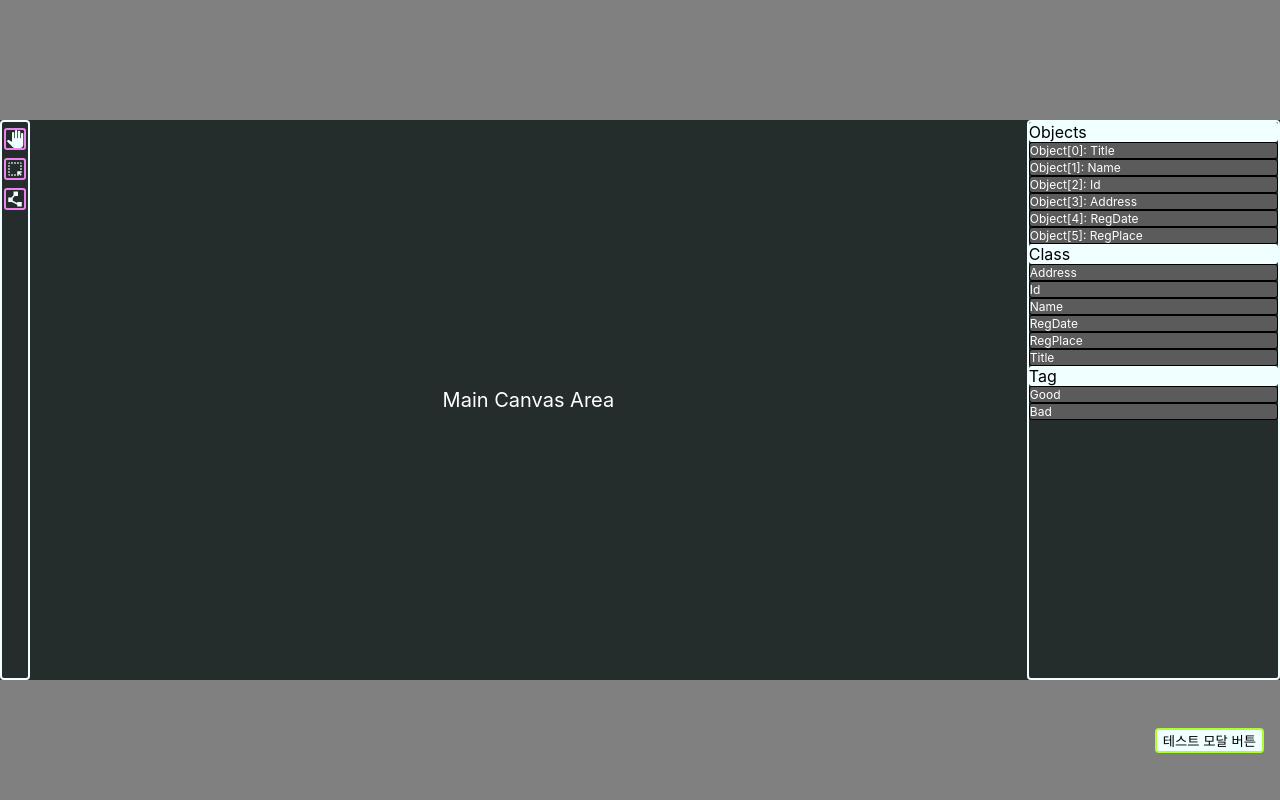
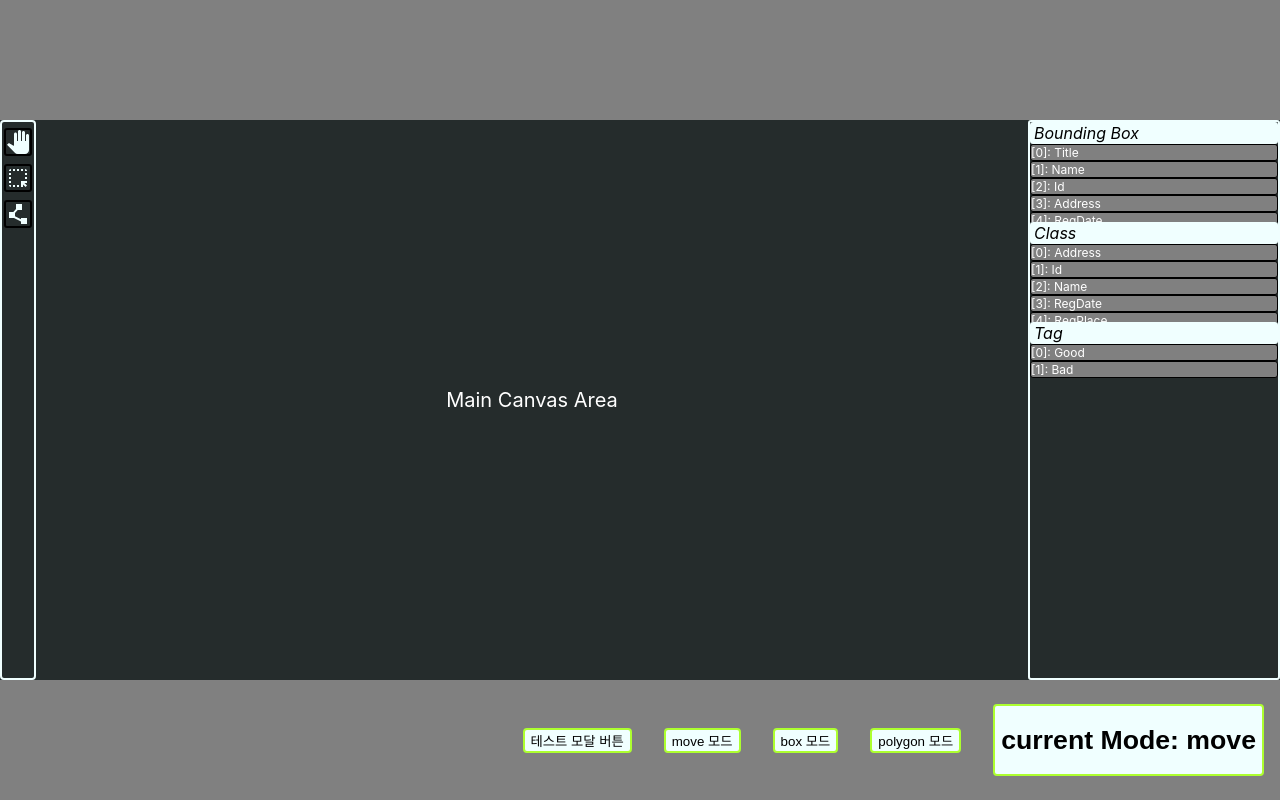
Before and after one commit to SleepyCloud023/Oasys, a React (Create React App) app in the folder oasys/: page / in a window 1280 px wide. Built offline with nearby package versions, Linux system fonts and the light colour scheme.

Commit message:
Icon Button Custom 연습 시작

```diff
--- a/oasys/package.json
+++ b/oasys/package.json
@@ -5,6 +5,7 @@
   "dependencies": {
     "@emotion/react": "^11.7.1",
     "@emotion/styled": "^11.6.0",
+    "@mui/icons-material": "^5.3.1",
     "@mui/material": "^5.3.1",
     "@testing-library/jest-dom": "^5.14.1",
     "@testing-library/react": "^12.0.0",
--- a/oasys/src/Components/Footer/Footer.js
+++ b/oasys/src/Components/Footer/Footer.js
@@ -18,12 +18,25 @@ const StyledButton = styled.button`
 `;
 
 function Footer({ children, ...rest }) {
+  const [mouseMode, setMouseMode] = useState("move");
   const [dialogOn, setDialogOn] = useState(false);
   return (
     <StyledFooter {...rest}>
       <StyledButton onClick={() => setDialogOn(true)}>
         테스트 모달 버튼
       </StyledButton>
+      {/* 연습용 */}
+      <StyledButton onClick={() => setMouseMode("move")}>
+        move 모드
+      </StyledButton>
+      <StyledButton onClick={() => setMouseMode("box")}>box 모드</StyledButton>
+      <StyledButton onClick={() => setMouseMode("polygon")}>
+        polygon 모드
+      </StyledButton>
+      <StyledButton>
+        <h1>current Mode: {mouseMode}</h1>
+      </StyledButton>
+
       <Dialog dialogOn={dialogOn} setDialogOn={setDialogOn} />
     </StyledFooter>
   );
--- a/oasys/src/Components/WorkingSection/LeftControlPanel.js
+++ b/oasys/src/Components/WorkingSection/LeftControlPanel.js
@@ -1,5 +1,5 @@
 import React from "react";
-import styled from "styled-components";
+import styled, { css } from "styled-components";
 import HighlightAltIcon from "@mui/icons-material/HighlightAlt";
 import PanToolIcon from "@mui/icons-material/PanTool";
 import PolylineIcon from "@mui/icons-material/Polyline";
@@ -30,24 +30,23 @@ const StyledLeftPanel = styled.div`
 const ResizedIconStyle = {
   // 색상
   color: "azure",
-  border: "2px solid violet",
+  border: "2px solid black",
   borderRadius: "3px",
   // 배치
   margin: "4px 0",
   // 크기
-  fontSize: "18px",
+  // 1rem = 브라우저 16px
+  fontSize: "1.5rem",
   cursor: "pointer",
 };
 
 function LeftControlPanel({ areaPercent, ...rest }) {
   return (
-    <>
-      <StyledLeftPanel areaPercent={areaPercent} {...rest}>
-        <PanToolIcon sx={ResizedIconStyle} />
-        <HighlightAltIcon sx={ResizedIconStyle} />
-        <PolylineIcon sx={ResizedIconStyle} />
-      </StyledLeftPanel>
-    </>
+    <StyledLeftPanel areaPercent={areaPercent} {...rest}>
+      <PanToolIcon sx={ResizedIconStyle} />
+      <HighlightAltIcon sx={ResizedIconStyle} />
+      <PolylineIcon sx={ResizedIconStyle} />
+    </StyledLeftPanel>
   );
 }
 
--- a/oasys/src/Components/WorkingSection/RightControlPanel.js
+++ b/oasys/src/Components/WorkingSection/RightControlPanel.js
@@ -1,10 +1,12 @@
 import React from "react";
 import styled from "styled-components";
 import MockData from "../../MockData/MainView.json";
+import ToggleList from "./ToggleList";
 
 const RightPanel = styled.div`
+  border: 1px solid transparent;
+  border-radius: 3px;
   border: 2px solid azure;
-  border-radius: 4px;
   color: white;
   font: bold;
   /* 배치 */
@@ -19,40 +21,43 @@ const RightPanel = styled.div`
   }}
 `;
 
-const ListCover = styled.div`
-  background-color: azure;
-  border-radius: 3px;
-  color: black;
-`;
+function objectExtractor(element, index) {
+  const { ClassName, Bbox } = element.Object;
+  console.log(`${index}: ${Bbox}`);
+  const content = `[${index}]: ${ClassName}`;
+  return content;
+}
 
-const ElementCover = styled.div`
-  font-size: 0.75rem;
-  background-color: #5c5b5b;
-  border: 1px solid black;
-  border-radius: 3px;
-`;
+function classExtractor(className, index) {
+  const content = `[${index}]: ${className}`;
+  return content;
+}
+
+function tagExtractor(tagName, index) {
+  const content = `[${index}]: ${tagName}`;
+  return content;
+}
 
 function RightControlPanel({ areaPercent, ...rest }) {
-  const { ClassList, TagList, ObjectList } = MockData;
+  const { ObjectList, ClassList, TagList } = MockData;
   return (
-    <>
-      <RightPanel areaPercent={areaPercent} {...rest}>
-        <ListCover>Objects</ListCover>
-        {ObjectList.map(({ object }, idx) => (
-          <ElementCover key={idx}>
-            Object[{idx}]: {object.class}
-          </ElementCover>
-        ))}
-        <ListCover>Class</ListCover>
-        {ClassList.map((className, idx) => (
-          <ElementCover key={idx}>{className}</ElementCover>
-        ))}
-        <ListCover>Tag</ListCover>
-        {TagList.map((tagName, idx) => (
-          <ElementCover key={idx}>{tagName}</ElementCover>
-        ))}
-      </RightPanel>
-    </>
+    <RightPanel areaPercent={areaPercent} {...rest}>
+      <ToggleList
+        title={"Bounding Box"}
+        contentList={ObjectList}
+        contentExtractor={objectExtractor}
+      />
+      <ToggleList
+        title={"Class"}
+        contentList={ClassList}
+        contentExtractor={classExtractor}
+      />
+      <ToggleList
+        title={"Tag"}
+        contentList={TagList}
+        contentExtractor={tagExtractor}
+      />
+    </RightPanel>
   );
 }
 
--- /dev/null
+++ b/oasys/src/Components/WorkingSection/ToggleList.js
@@ -0,0 +1,59 @@
+import React from "react";
+import styled from "styled-components";
+
+const StyledToggleList = styled.ul`
+  margin: 0;
+  padding: 0;
+  height: 100px;
+  overflow-y: auto;
+  /* 스크롤바 숨기기 */
+  &::-webkit-scrollbar {
+    display: none;
+  }
+`;
+
+const ListCover = styled.li`
+  background-color: azure;
+  border-radius: 3px;
+  color: black;
+  font-style: italic;
+  font-size: 1rem;
+  display: flex;
+  padding: 1px 4px;
+  align-items: center;
+  /* 커버 상단 고정 */
+  position: sticky;
+  top: 0;
+`;
+
+const ListElement = styled.li`
+  background-color: gray;
+  border: 1px solid black;
+  border-radius: 3px;
+  color: white;
+  font-size: 0.75rem;
+  padding: auto 4px;
+`;
+
+function ToggleList({ title, contentList, contentExtractor, ...rest }) {
+  const isExtractorExist = (extractor) =>
+    extractor
+      ? true
+      : console.log(`In ${title}, contentExtractor is not given`) || false;
+
+  const listElements =
+    isExtractorExist(contentExtractor) &&
+    contentList.map((content, index) => {
+      const fullContent = contentExtractor(content, index);
+      return <ListElement key={index}>{fullContent}</ListElement>;
+    });
+
+  return (
+    <StyledToggleList>
+      <ListCover>{title}</ListCover>
+      {listElements}
+    </StyledToggleList>
+  );
+}
+
+export default ToggleList;
--- a/oasys/src/MockData/MainView.json
+++ b/oasys/src/MockData/MainView.json
@@ -3,54 +3,54 @@
   "TagList": ["Good", "Bad"],
   "ObjectList": [
     {
-      "object": {
-        "class": ["Title"],
-        "bbox": [
+      "Object": {
+        "ClassName": ["Title"],
+        "Bbox": [
           [0, 0],
           [10, 10]
         ]
       }
     },
     {
-      "object": {
-        "class": ["Name"],
-        "bbox": [
+      "Object": {
+        "ClassName": ["Name"],
+        "Bbox": [
           [0, 10],
           [20, 20]
         ]
       }
     },
     {
-      "object": {
-        "class": ["Id"],
-        "bbox": [
+      "Object": {
+        "ClassName": ["Id"],
+        "Bbox": [
           [0, 20],
           [30, 30]
         ]
       }
     },
     {
-      "object": {
-        "class": ["Address"],
-        "bbox": [
+      "Object": {
+        "ClassName": ["Address"],
+        "Bbox": [
           [0, 30],
           [40, 40]
         ]
       }
     },
     {
-      "object": {
-        "class": ["RegDate"],
-        "bbox": [
+      "Object": {
+        "ClassName": ["RegDate"],
+        "Bbox": [
           [0, 40],
           [50, 50]
         ]
       }
     },
     {
-      "object": {
-        "class": ["RegPlace"],
-        "bbox": [
+      "Object": {
+        "ClassName": ["RegPlace"],
+        "Bbox": [
           [0, 50],
           [60, 60]
         ]
```
Also changed, not shown: 1 other file (tests, documents, lock files or other folders).
